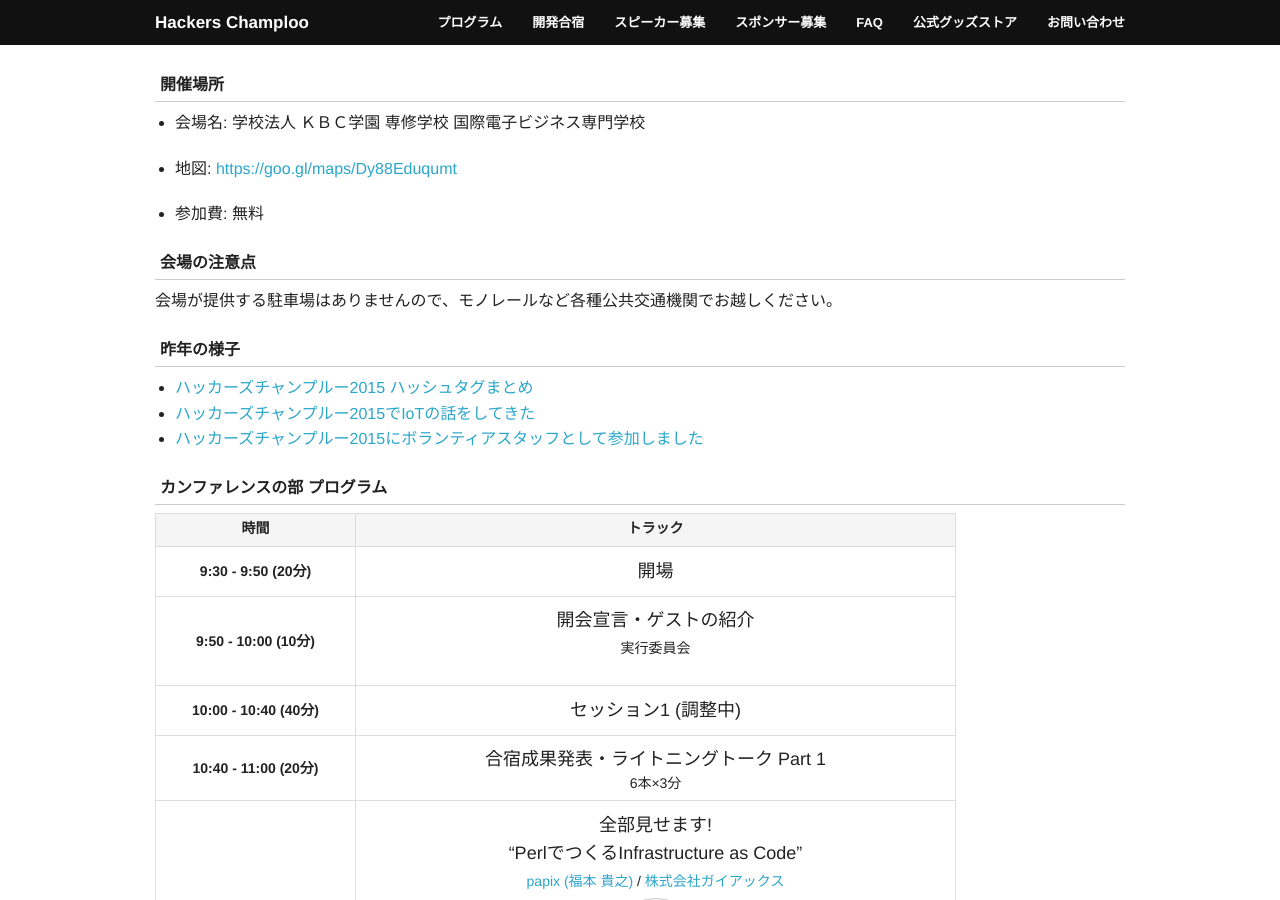
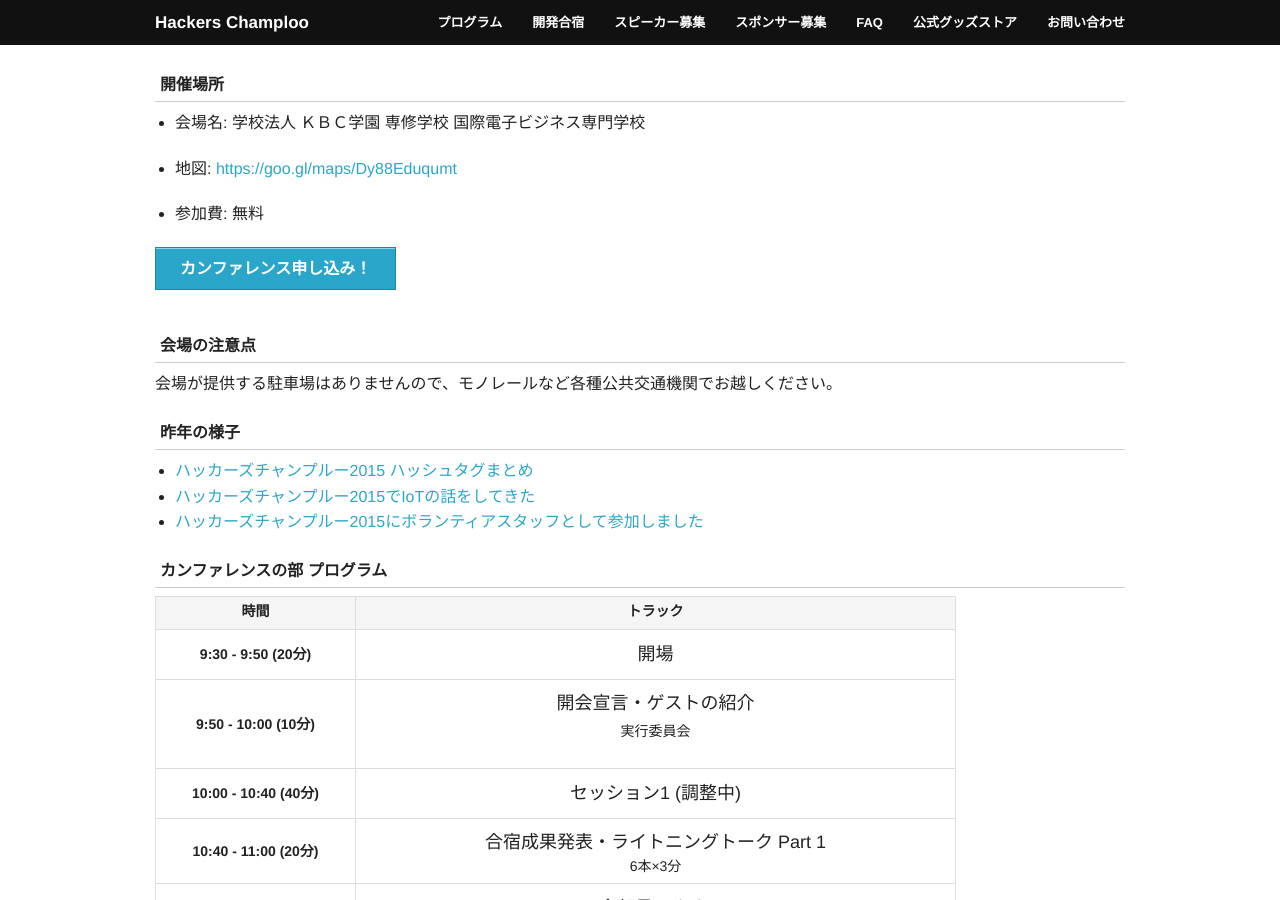
Before and after one commit to hackers-champloo/hackers-champloo.github.io, a Jekyll site: the page built from 2016/program.md, in a window 1280 px wide and 900 px high, scrolled down 785 px. Built offline with Jekyll 4.4.1, drawn with Linux system fonts in a browser that asks for light colours.

Commit message:
カンファレンス申し込みボタン追加

```diff
--- a/2016/program.md
+++ b/2016/program.md
@@ -42,6 +42,7 @@ description: 2016年6月25日(土) 9:50 開始・ＫＢＣ学園 専修学校
 
 - 参加費: 無料
 
+<p><a href="https://hackers-champloo.doorkeeper.jp/events/42325" class="medium button" target="_blank">カンファレンス申し込み！</a></p>
 
 ### 会場の注意点
 
```
